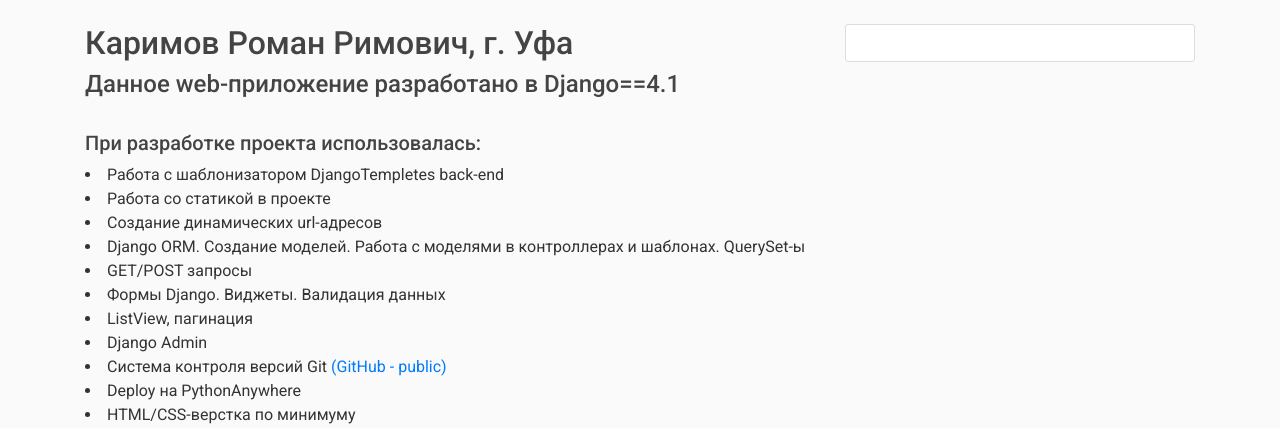
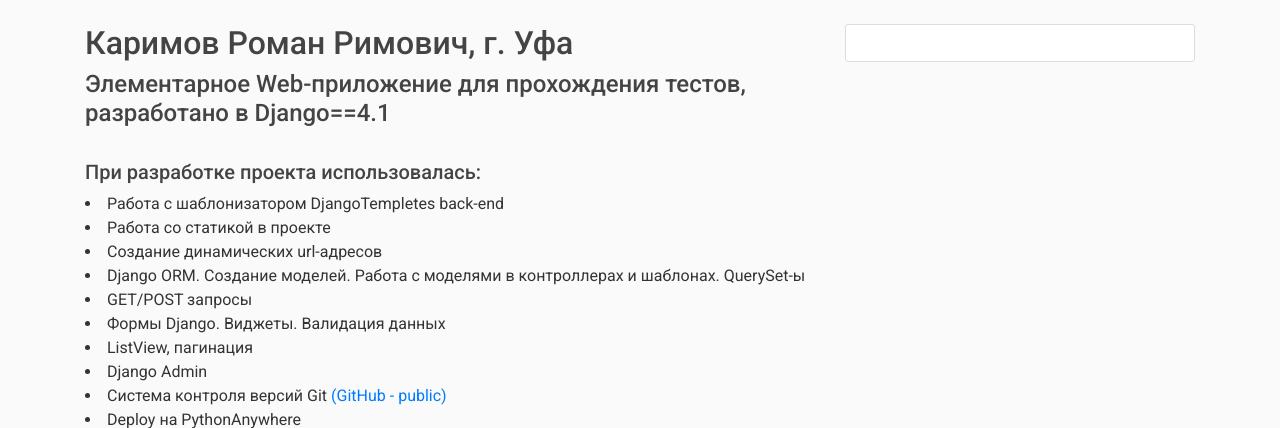
Before and after one commit to funkPp/Tests, a Django app: template mytests/main/templates/main/about.html in a window 1280 px wide. Shown: the part 56-484 px from the top of the page. Run offline with Django 4.2, Linux system fonts and the light colour scheme; the template is opened without the code that fills it, so the values that code supplies are empty; some libraries are stand-ins or nearby versions.

Commit message:
об проекте

```diff
--- a/mytests/main/templates/main/about.html
+++ b/mytests/main/templates/main/about.html
@@ -1,7 +1,7 @@
 {% extends "main/base.html" %}
 {% block content %}
     <h2>Каримов Роман Римович, г. Уфа</h2>
-    <h4>Данное web-приложение разработано в Django==4.1</h4><br>
+    <h4>Элементарное Web-приложение для прохождения тестов, разработано в Django==4.1</h4><br>
     <h5>При разработке проекта использовалась:</h5>
     <li>
         Работа с шаблонизатором DjangoTempletes back-end
```
